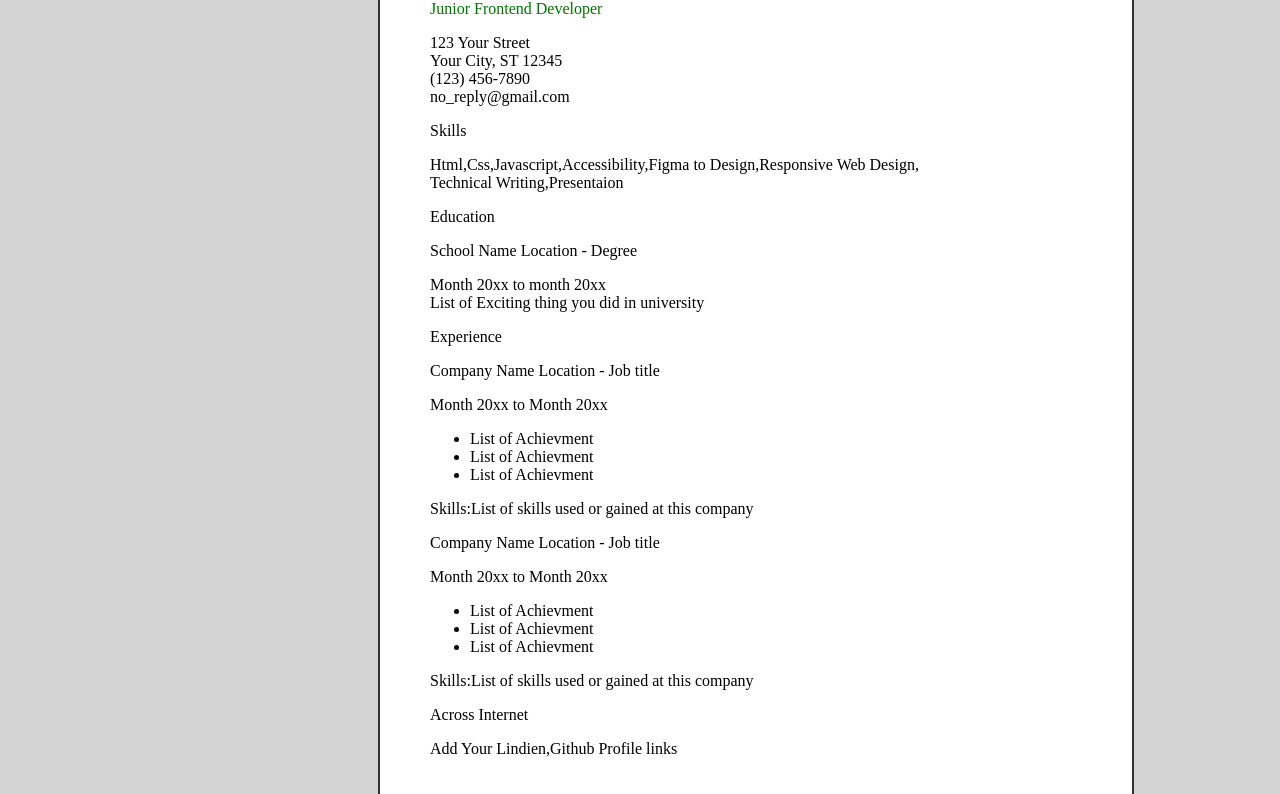
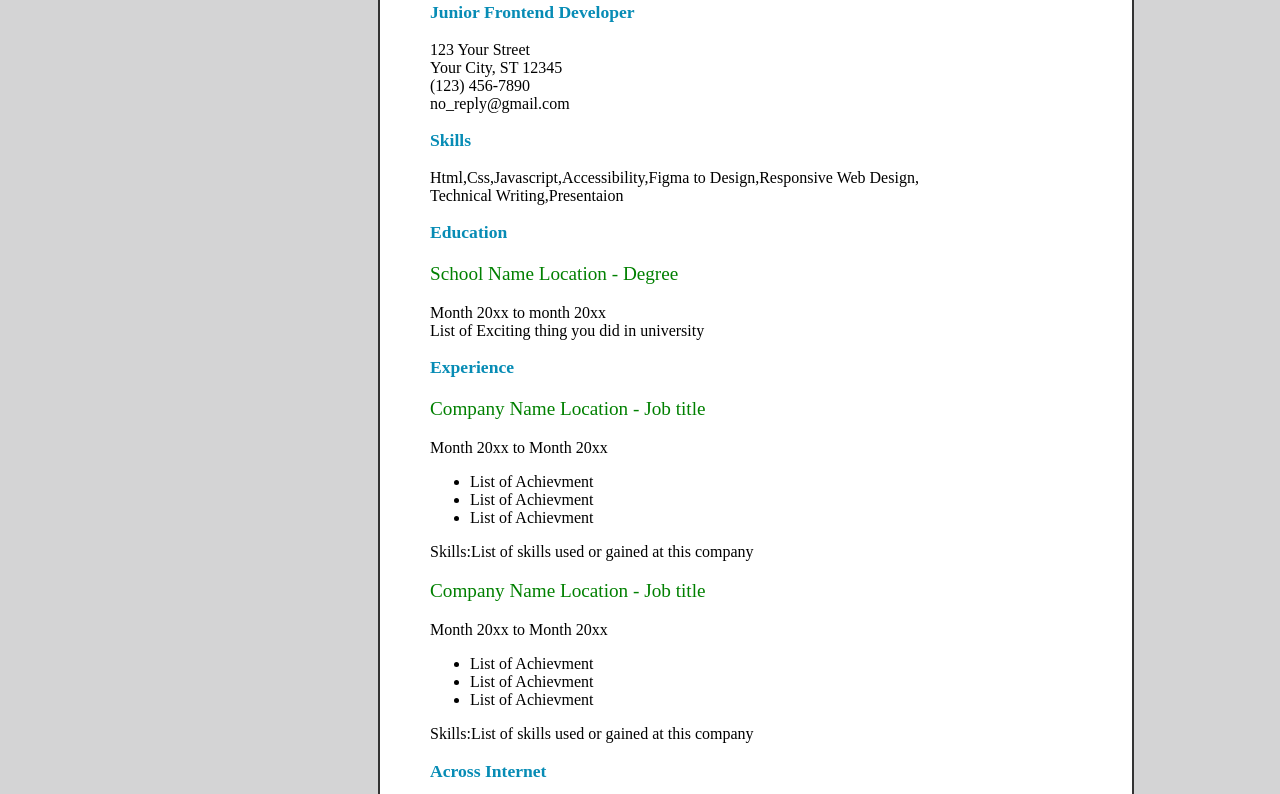
Before and after one commit to PrateekTailor/Basic-Frontend-Project, a plain HTML site: page Single-page-cv/index.html in a window 1280 px wide. Shown: the part 211-1005 px from the top of the page. Drawn offline with Linux system fonts and the light colour scheme.

Commit message:
add some colors

```diff
--- a/Single-page-cv/index.html
+++ b/Single-page-cv/index.html
@@ -18,24 +18,24 @@
     <div class="container">
         <hr>
         <h1>Jay Sharma</h1>
-        <p id="pone">Junior Frontend Developer</p>
+        <p class="p">Junior Frontend Developer</p>
         <span id="address">
             123 Your Street <br>
             Your City, ST 12345 <br>
             (123) 456-7890 <br>
             no_reply@gmail.com
         </span>
-        <p id="ptwo">Skills</p>
+        <p class="p">Skills</p>
         <span id="skill">
             Html,Css,Javascript,Accessibility,Figma to Design,Responsive Web Design, <br>Technical Writing,Presentaion
         </span>
-        <p id="pthree">Education</p>
+        <p class="p">Education</p>
         <span id="Education">
             <p class="ineducation">School Name Location - Degree</p>
             Month 20xx to month 20xx <br>
             List of Exciting thing you did in university
         </span>
-        <p id="pfour">Experience</p>
+        <p class="p">Experience</p>
         <span id="Experience">
             <p class="inexperience">Company Name Location - Job title</p>
             Month 20xx to Month 20xx
@@ -47,7 +47,7 @@
             Skills:List of skills used or gained at this company
         </span>
         <span id="Experience2">
-            <p class="inexperience2">Company Name Location - Job title</p>
+            <p class="inexperience">Company Name Location - Job title</p>
             Month 20xx to Month 20xx
             <ul>
                 <li>List of Achievment</li>
@@ -56,7 +56,7 @@
             </ul>
             Skills:List of skills used or gained at this company
         </span>
-        <p id="pfive">Across Internet</p>
+        <p class="p">Across Internet</p>
         <span id="internet">Add Your Lindien,Github Profile links</span>
     </div>
 </body>
--- a/Single-page-cv/style.css
+++ b/Single-page-cv/style.css
@@ -8,6 +8,7 @@
     background-color: white;
     border: 2.5px solid #333;
     padding: 0px 50px 50px 50px;
+    border-radius: 5px;
 }
 body{
     background-color: rgba(170, 171, 172, 0.5);
@@ -18,13 +19,24 @@ hr{
     margin-left: 5PX;
     margin-bottom: 20px;
     border: 2px solid #333;
+    border-radius: 10px;
 }
 h1{
     font-weight: 600;
     margin-bottom: -5px;
 }
-#pone{
-    color: rgb(1, 116, 1);
+.p{
+    color: rgb(7, 140, 181);
+    font-weight: 600;
+    font-size: 1.1rem;
+}
+.ineducation{
+    color: green;
     font-weight: 500;
-    font-size: 1rem;
+    font-size: 1.2rem;
 }
+.inexperience{
+     color: green;
+    font-weight: 500;
+    font-size: 1.2rem;
+}
```
